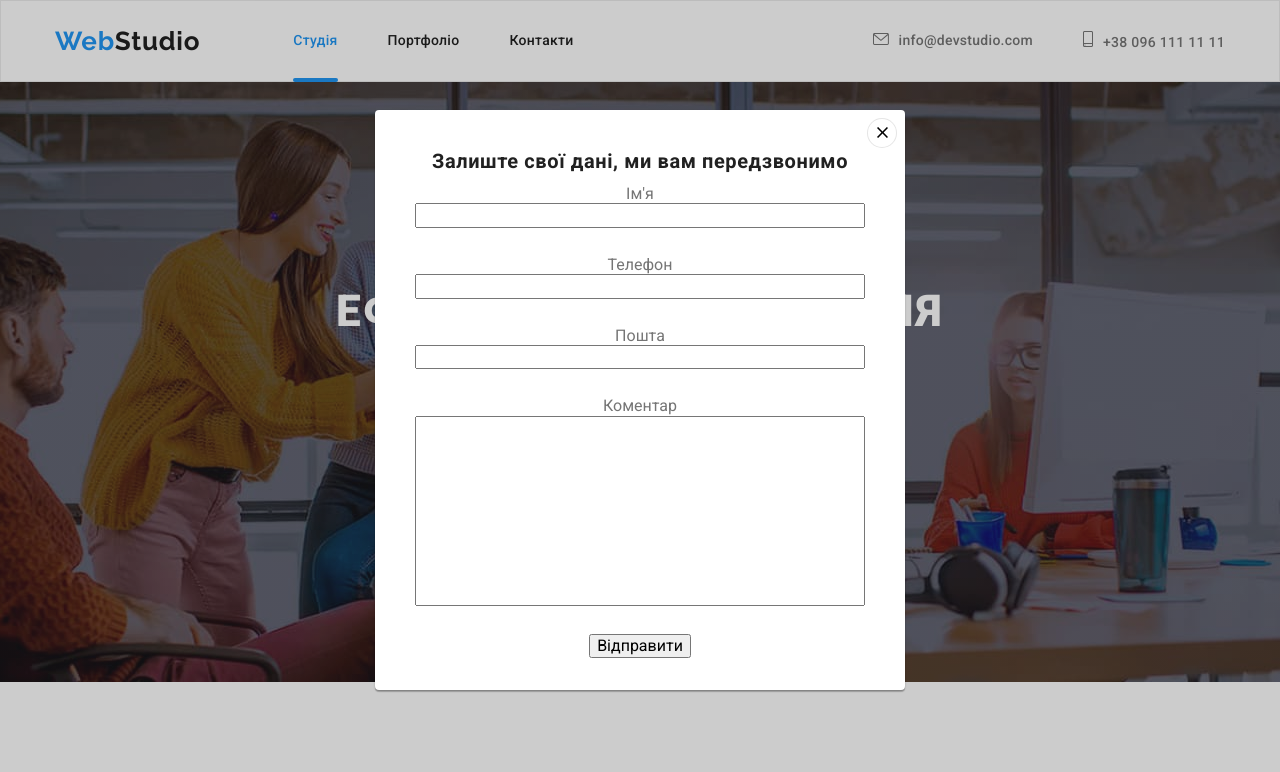
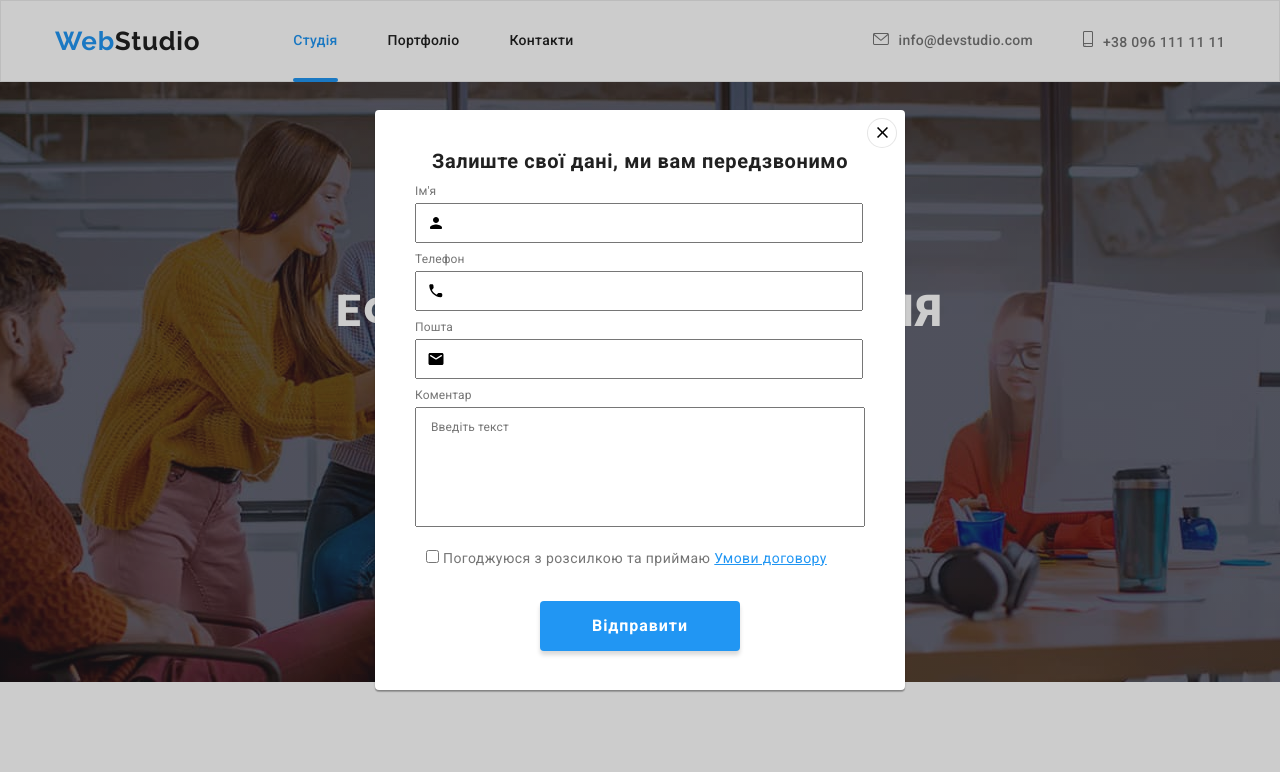
Before and after one commit to Lisiuk-Ruslan/goit-markup-hw-06, a plain HTML site: page index.html in a window 1280 px wide. Both pictures are taken after a click on the button "Замовити послугу". Shown: the top 772 px of the page. Drawn offline with nearby package versions, Linux system fonts and the light colour scheme.

Commit message:
Добавив іконки

```diff
--- a/css/styles.css
+++ b/css/styles.css
@@ -321,14 +321,122 @@ header {
 
 textarea {
   resize: none;
+  height: 120px;
+  padding: 12px 15px;
+
+  font-size: 12px;
+  line-height: 1.17;
+  letter-spacing: 0.01em;
+
+  color: rgba(117, 117, 117, 0.5);
+}
+
+.form-field input {
+  padding-left: 42px;
+  height: 40px;
+  width: 448px;
 }
 
 .form-field {
+  position: relative;
   display: flex;
   flex-direction: column;
-  margin-bottom: 28px;
+  margin-bottom: 10px;
   margin-left: 40px;
   margin-right: 40px;
+}
+
+.form-field label {
+  margin-top: 0;
+  margin-bottom: 0;
+
+  margin-bottom: 4px;
+  font-weight: 400;
+  font-size: 12px;
+  line-height: 1.16;
+  text-align: left;
+
+  letter-spacing: 0.01em;
+
+  color: #757575;
+}
+.form-comment {
+  display: flex;
+  flex-direction: column;
+  margin-bottom: 20px;
+  margin-left: 40px;
+  margin-right: 40px;
+}
+
+.form-comment label {
+  margin-top: 0;
+  margin-bottom: 0;
+
+  margin-bottom: 4px;
+  font-weight: 400;
+  font-size: 12px;
+  line-height: 1.16;
+  text-align: left;
+
+  letter-spacing: 0.01em;
+
+  color: #757575;
+}
+
+.check {
+  margin-bottom: 30px;
+  margin-left: 51px;
+  text-align: left;
+}
+
+.check label {
+  padding-top: 0;
+  padding-bottom: 0;
+
+  font-size: 14px;
+  line-height: 1.71;
+
+  letter-spacing: 0.03em;
+
+  color: #757575;
+}
+
+.check a {
+  padding-top: 0;
+  padding-bottom: 0;
+
+  font-size: 14px;
+  line-height: 1.71;
+
+  letter-spacing: 0.03em;
+  text-decoration-line: underline;
+
+  color: #2196f3;
+}
+
+.form-button {
+  min-width: 200px;
+  height: 50px;
+  border: none;
+
+  font-weight: 700;
+  font-size: 16px;
+  line-height: 1.88;
+
+  letter-spacing: 0.06em;
+
+  color: #ffffff;
+
+  background: #2196f3;
+  box-shadow: 0px 4px 4px rgba(0, 0, 0, 0.15);
+  border-radius: 4px;
+}
+
+.form-icon {
+  display: inline-block;
+  position: absolute;
+  top: 50%;
+  left: 12px;
 }
 
 /* Наші переваги */
--- a/index.html
+++ b/index.html
@@ -55,25 +55,45 @@
                 <use href=" ./images/icons/icons.svg#icon-close"></use>
               </svg></button>
             <h2 class="form-name">Залиште свої дані, ми вам передзвонимо</h2>
-            <form>
+            <form class="form-modal">
               <div class="form-field">
                 <label for="name">Ім'я</label>
                 <input type="text" name="name" id="name">
+                <span>
+                  <svg class="form-icon" width="18" height="18">
+                    <use href="./images/icons/icons.svg#icon-persona"></use>
+                  </svg>
+                </span>
               </div>
               <div class="form-field">
                 <label for="tel">Телефон</label>
                 <input type="tel" name="tel" id="tel">
+                <span>
+                  <svg class="form-icon" width="18" height="18">
+                    <use href="./images/icons/icons.svg#icon-phone2"></use>
+                  </svg>
+                </span>
               </div>
               <div class="form-field">
                 <label for="email">Пошта</label>
                 <input type="email" name="email" id="email">
-              </div class="form-field">
-              <div class="form-field">
+                <span>
+                  <svg class="form-icon" width="18" height="18">
+                    <use href="./images/icons/icons.svg#icon-email2"></use>
+                  </svg>
+                </span>
+              </div>
+              <div class="form-comment">
                 <label for="comment">Коментар</label>
-                <textarea name="comment" id="comment" cols="30" rows="10"></textarea>
+                <textarea name="comment" id="comment" cols="30" rows="10" placeholder="Введіть текст"></textarea>
+              </div>
+              <div class="check">
+                <input type="checkbox" name="checkbox" id="checkbox">
+                <label for="checkbox">Погоджуюся з розсилкою та приймаю</label>
+                <a href="#">Умови договору</a>
               </div>
 
-              <button type="submit">Відправити</button>
+              <button class="form-button" type="submit">Відправити</button>
 
             </form>
           </div>
```
